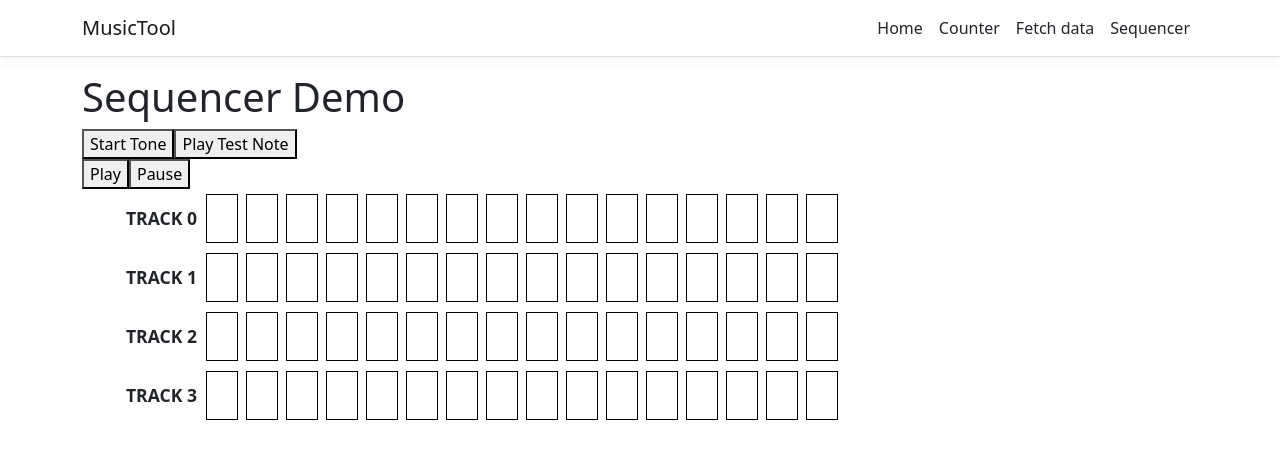
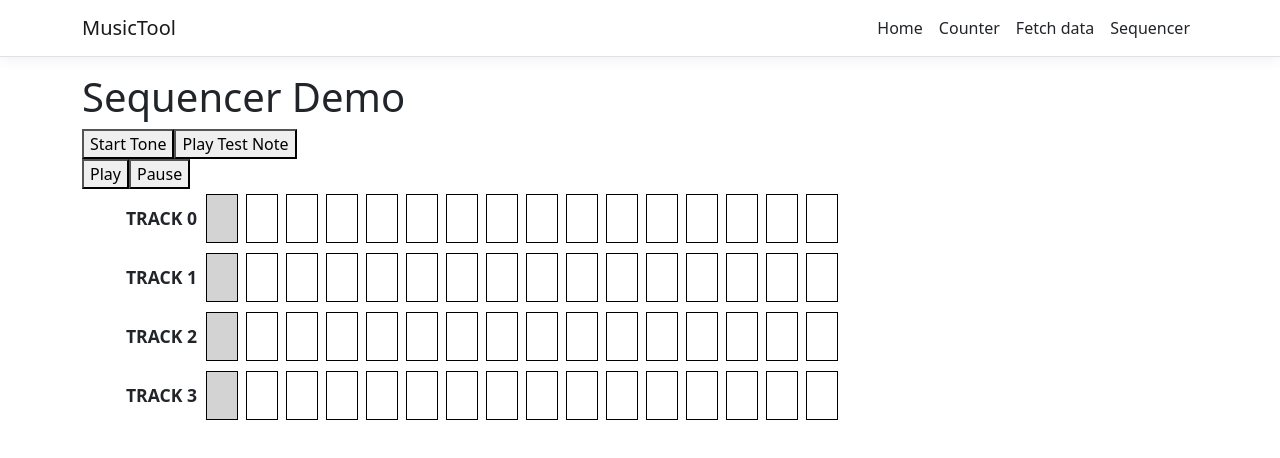
Before and after one commit to MrIsaar/Novel-Music-App, a React (Create React App) app in the folder MusicTool/MusicTool/ClientApp/: page /sequencer-demo in a window 1280 px wide. Shown: the top 458 px of the page. Built offline with nearby package versions, Linux system fonts and the light colour scheme.

Commit message:
Notes highlight when being played.

```diff
--- a/MusicTool/MusicTool/ClientApp/src/components/Sequencer.js
+++ b/MusicTool/MusicTool/ClientApp/src/components/Sequencer.js
@@ -9,7 +9,8 @@ export class Sequencer extends Component {
         super(props);
         this.state = {
             numSteps: props.numSteps,
-            numTracks: props.numTracks
+            numTracks: props.numTracks,
+            currentStepID: 0
         }
 
         this.callbacks = props.callbacks;
@@ -43,6 +44,8 @@ export class Sequencer extends Component {
                 this.callbacks[track]();
             }
         }
+        this.setState({ currentStepID: step });
+        //this.forceUpdate();
     }
 
     toggleNote(track, step) {
@@ -56,11 +59,16 @@ export class Sequencer extends Component {
 
     _startSequence() {
         Tone.start();
-        this._sequencer.start(0);
+        if (this._sequencer.state !== 'started') {
+            this._sequencer.start(0);
+        }
+        Tone.Transport.start();
     }
 
     _stopSequence() {
-        this._sequencer.stop(0);
+        //Tone.Transport.stop();
+        Tone.Transport.pause();
+        //this._sequencer.stop(0);
     }
 
 
@@ -71,7 +79,7 @@ export class Sequencer extends Component {
                 <SequencerTrack
                     key={i}
                     channelID={i}
-                    currentStepID={0}
+                    currentStepID={this.state.currentStepID}
                     title={"Track " + i}
                     noteCount={this.state.numSteps}
                     onNotes={this._matrix[i]}
--- a/MusicTool/MusicTool/ClientApp/src/components/SequencerNote.css
+++ b/MusicTool/MusicTool/ClientApp/src/components/SequencerNote.css
@@ -16,6 +16,10 @@
         transition: background-color 120ms 0 ease;
     }
 
+    .sequencer-note.skipped {
+        background-color: lightgray;
+    }
+
     .sequencer-note.playing {
         background-color: #37e147;
     }
--- a/MusicTool/MusicTool/ClientApp/src/components/SequencerNote.js
+++ b/MusicTool/MusicTool/ClientApp/src/components/SequencerNote.js
@@ -12,7 +12,8 @@ export const SequencerNote = ({
 
     const noteClassNames = classNames('sequencer-note', {
         'on': isNoteOn,
-        'playing': isNoteOn && isNoteOnCurrentStep
+        'playing': isNoteOn && isNoteOnCurrentStep,
+        'skipped': (!isNoteOn) && isNoteOnCurrentStep
     })
 
     const noteClicked = e => {
```
